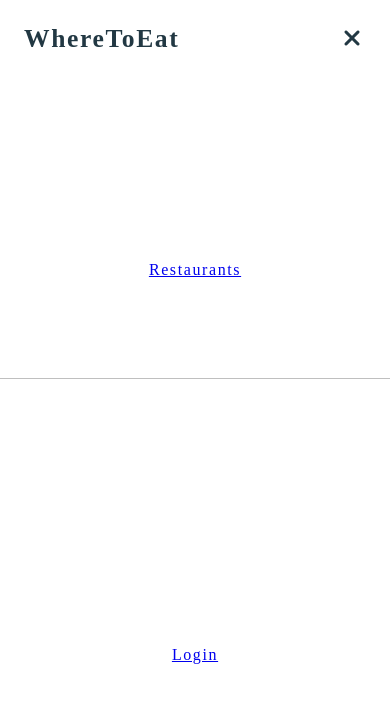
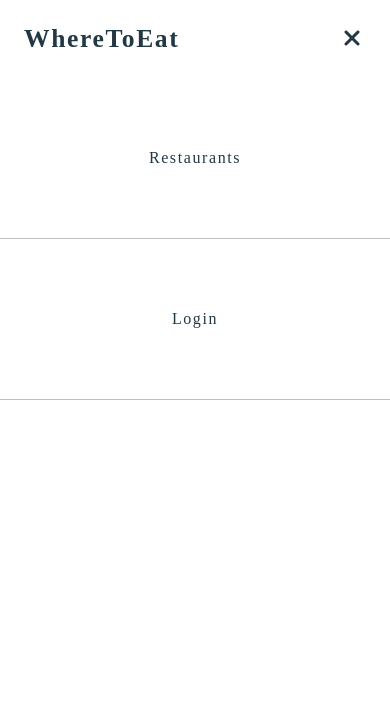
Before and after one commit to ennshi/restaurants-react, a React (Create React App) app: page / in a window 390 px wide. Both pictures are taken after a click on the button 352 px from the left and 39 px from the top of the page. Shown: the top 702 px of the page. Built offline with nearby package versions, Linux system fonts and the light colour scheme; a web font is replaced by a local one.

Commit message:
MobileNav item height changed

```diff
--- a/src/components/MobileNav.css
+++ b/src/components/MobileNav.css
@@ -16,7 +16,6 @@
     flex-direction: column;
     justify-content: space-around;
     width: 100%;
-    height: 95%;
     box-sizing: border-box;
 }
 
@@ -25,10 +24,13 @@
     display: flex;
     flex-direction: column;
     justify-content: center;
-    height: 28%;
+    height: 10rem;
 }
 
 .side-drawer__item a {
     letter-spacing: 0.1rem;
     line-height: 6rem;
+    text-decoration: none;
+    font-size: 1rem;
+    color: var(--main-color);
 }
```
